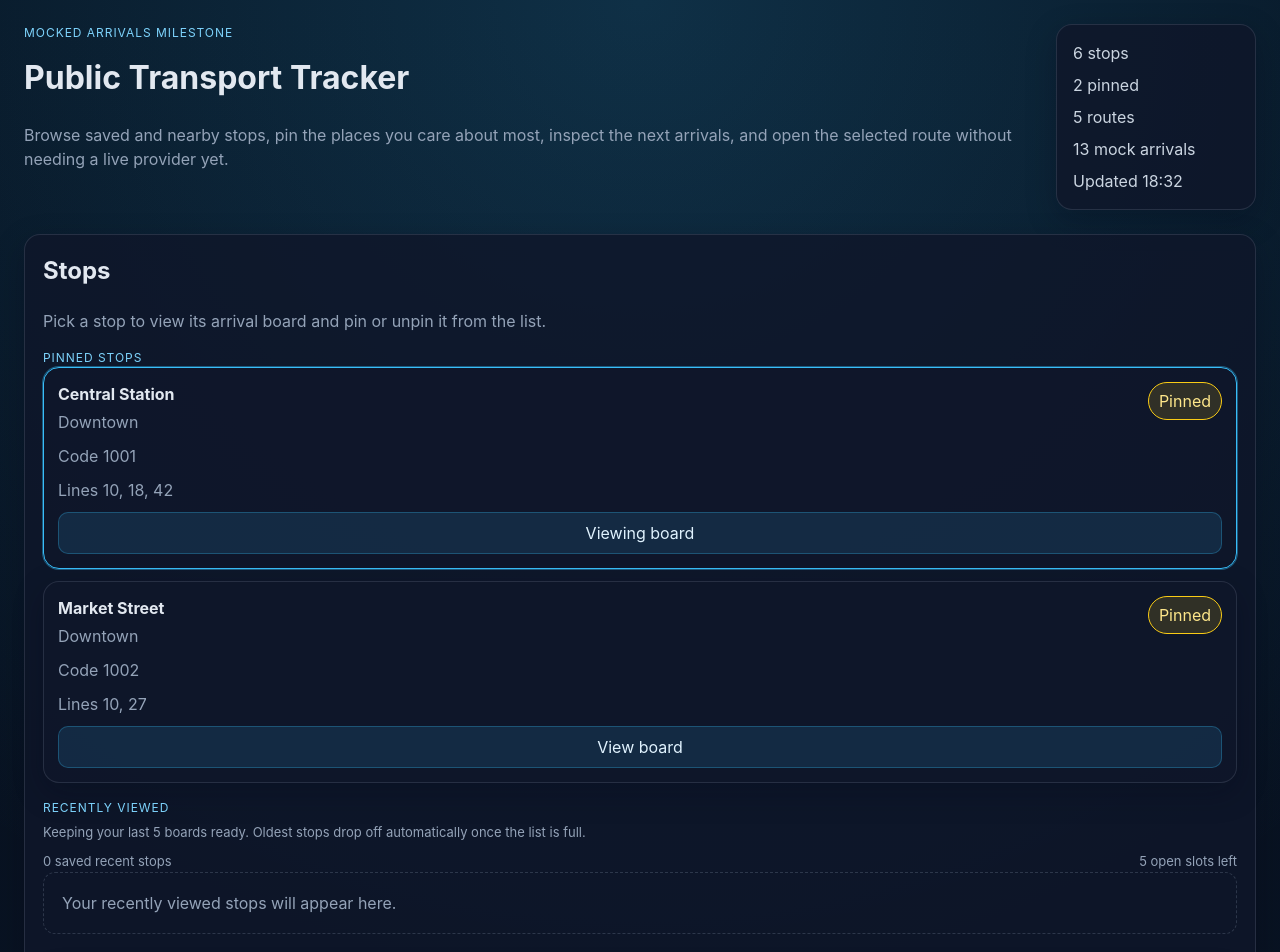
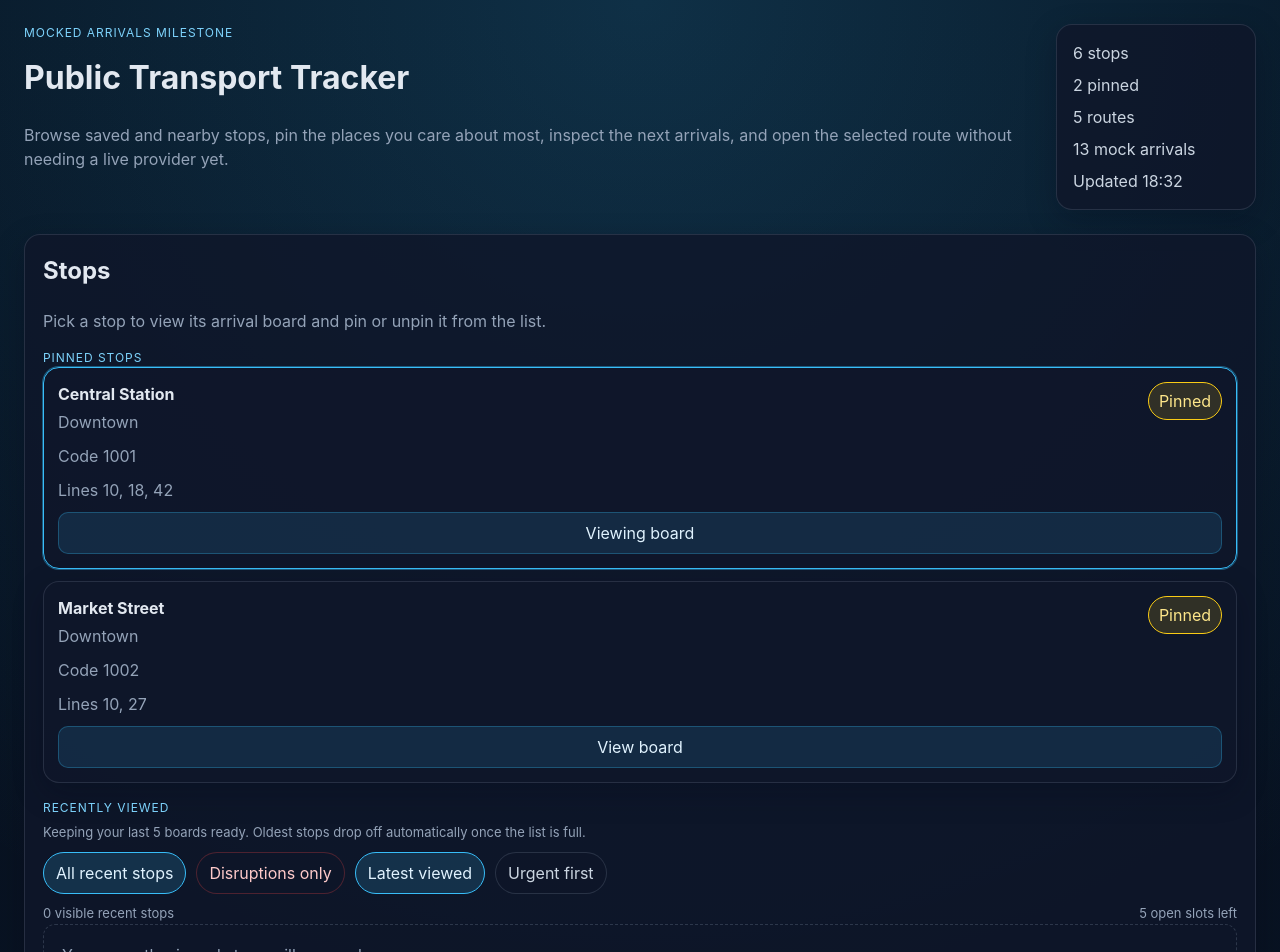
Before and after one commit to RivkindLeon/public-transport-tracker, a React (Vite) app: page / in a window 1280 px wide. Shown: the top 952 px of the page. Built offline with nearby package versions, Linux system fonts and the light colour scheme.

Commit message:
Add recent history prioritization controls (#15)
* feat: prioritize recent stop history

* feat: persist recent history controls

```diff
--- a/src/App.tsx
+++ b/src/App.tsx
@@ -15,6 +15,8 @@ export default function App() {
     nearbyStops,
     activeLine,
     availableLines,
+    recentStopFilter,
+    recentStopSort,
     boardView,
     arrivals,
     lineFilteredArrivals,
@@ -22,6 +24,8 @@ export default function App() {
     selectedArrivalId,
     selectedRoute,
     setActiveLine,
+    setRecentStopFilter,
+    setRecentStopSort,
     setBoardView,
     setSelectedArrivalId,
     handleStopSelect,
@@ -57,10 +61,14 @@ export default function App() {
           nearbyStops={nearbyStops}
           recentStops={recentStops}
           selectedStopId={selectedStopId}
+          recentStopFilter={recentStopFilter}
+          recentStopSort={recentStopSort}
           onStopSelect={handleStopSelect}
           onFavoriteToggle={handleFavoriteToggle}
           onRecentHistoryClear={handleRecentHistoryClear}
           onRecentStopDismiss={handleRecentStopDismiss}
+          onRecentStopFilterChange={setRecentStopFilter}
+          onRecentStopSortChange={setRecentStopSort}
         />
 
         <ArrivalsPanel
--- a/src/components/StopPanel.tsx
+++ b/src/components/StopPanel.tsx
@@ -1,5 +1,5 @@
 import { maxRecentStops } from '../constants';
-import type { Stop } from '../types';
+import type { RecentStopFilter, RecentStopSort, Stop } from '../types';
 import {
   formatRecentView,
   getRecentStopDisruptionSummary,
@@ -15,10 +15,14 @@ type StopPanelProps = {
   nearbyStops: Stop[];
   recentStops: RecentStopEntry[];
   selectedStopId: string;
+  recentStopFilter: RecentStopFilter;
+  recentStopSort: RecentStopSort;
   onStopSelect: (stopId: string) => void;
   onFavoriteToggle: (stopId: string) => void;
   onRecentHistoryClear: () => void;
   onRecentStopDismiss: (stopId: string) => void;
+  onRecentStopFilterChange: (filter: RecentStopFilter) => void;
+  onRecentStopSortChange: (sort: RecentStopSort) => void;
 };
 
 export function StopPanel({
@@ -26,10 +30,14 @@ export function StopPanel({
   nearbyStops,
   recentStops,
   selectedStopId,
+  recentStopFilter,
+  recentStopSort,
   onStopSelect,
   onFavoriteToggle,
   onRecentHistoryClear,
   onRecentStopDismiss,
+  onRecentStopFilterChange,
+  onRecentStopSortChange,
 }: StopPanelProps) {
   const renderStopCard = (
     stop: Stop,
@@ -97,18 +105,54 @@ export function StopPanel({
             </button>
           ) : null}
         </div>
+        <div className="filter-toolbar compact-filter-toolbar">
+          <button
+            type="button"
+            className={`filter-chip ${recentStopFilter === 'all' ? 'selected' : ''}`}
+            onClick={() => onRecentStopFilterChange('all')}
+          >
+            All recent stops
+          </button>
+          <button
+            type="button"
+            className={`filter-chip filter-chip-alert ${recentStopFilter === 'disrupted' ? 'selected' : ''}`}
+            onClick={() => onRecentStopFilterChange('disrupted')}
+          >
+            Disruptions only
+          </button>
+          <button
+            type="button"
+            className={`filter-chip ${recentStopSort === 'recent' ? 'selected' : ''}`}
+            onClick={() => onRecentStopSortChange('recent')}
+          >
+            Latest viewed
+          </button>
+          <button
+            type="button"
+            className={`filter-chip ${recentStopSort === 'urgent' ? 'selected' : ''}`}
+            onClick={() => onRecentStopSortChange('urgent')}
+          >
+            Urgent first
+          </button>
+        </div>
         <div className="board-summary recent-history-summary">
-          <span>{recentStops.length} saved recent stops</span>
+          <span>{recentStops.length} visible recent stops</span>
           <span>
-            {recentStops.length === maxRecentStops
-              ? 'History is full'
-              : `${maxRecentStops - recentStops.length} open slots left`}
+            {recentStopFilter === 'disrupted'
+              ? 'Showing only saved boards with delays or cancellations'
+              : recentStops.length === maxRecentStops
+                ? 'History is full'
+                : `${maxRecentStops - recentStops.length} open slots left`}
           </span>
         </div>
         <div className="stop-list">
           {recentStops.length === 0 ? (
             <div className="empty-state compact-empty-state">
-              <p>Your recently viewed stops will appear here.</p>
+              <p>
+                {recentStopFilter === 'disrupted'
+                  ? 'No saved recent stops currently have delays or cancellations.'
+                  : 'Your recently viewed stops will appear here.'}
+              </p>
             </div>
           ) : (
             recentStops.map(({ stop, viewedAt }) => {
--- a/src/constants.ts
+++ b/src/constants.ts
@@ -9,6 +9,8 @@ export const storageKeys = {
   activeLine: 'public-transport-tracker.active-line',
   selectedArrivals: 'public-transport-tracker.selected-arrivals',
   recentStops: 'public-transport-tracker.recent-stop-views',
+  recentStopFilter: 'public-transport-tracker.recent-stop-filter',
+  recentStopSort: 'public-transport-tracker.recent-stop-sort',
 } as const;
 
 export const maxRecentStops = 5;
--- a/src/hooks/useTransportTrackerState.ts
+++ b/src/hooks/useTransportTrackerState.ts
@@ -1,14 +1,18 @@
 import { useEffect, useMemo, useState } from 'react';
 import { getRoute, getStopArrivals } from '../data/mockData';
 import { maxRecentStops, snapshot, storageKeys } from '../constants';
-import type { Stop } from '../types';
+import type { RecentStopFilter, RecentStopSort, Stop } from '../types';
 import {
+  filterRecentStopViews,
   getInitialActiveLine,
+  getInitialRecentStopFilter,
+  getInitialRecentStopSort,
   getInitialRecentStopViews,
   getInitialSelectedArrivalId,
   getInitialSelectedStopId,
   getInitialStops,
   getSavedSelectedArrivals,
+  sortRecentStopViews,
   sortStops,
 } from '../utils';
 
@@ -22,6 +26,12 @@ export function useTransportTrackerState() {
   );
   const [activeLine, setActiveLine] = useState<'all' | string>(() =>
     getInitialActiveLine(getInitialSelectedStopId()),
+  );
+  const [recentStopFilter, setRecentStopFilter] = useState<RecentStopFilter>(
+    () => getInitialRecentStopFilter(),
+  );
+  const [recentStopSort, setRecentStopSort] = useState<RecentStopSort>(() =>
+    getInitialRecentStopSort(),
   );
   const [boardView, setBoardView] = useState<'all' | 'disrupted' | 'smooth'>(
     'all',
@@ -71,7 +81,10 @@ export function useTransportTrackerState() {
     : undefined;
 
   const favoriteStops = stops.filter((stop) => stop.isFavorite);
-  const recentStops = recentStopViews
+  const recentStops = sortRecentStopViews(
+    filterRecentStopViews(recentStopViews, recentStopFilter),
+    recentStopSort,
+  )
     .map((recentStopView) => {
       const stop = stops.find(
         (candidateStop) => candidateStop.id === recentStopView.stopId,
@@ -83,7 +96,7 @@ export function useTransportTrackerState() {
       (entry): entry is (typeof recentStopViews)[number] & { stop: Stop } =>
         Boolean(entry),
     );
-  const recentStopIds = new Set(recentStops.map((entry) => entry.stop.id));
+  const recentStopIds = new Set(recentStopViews.map((entry) => entry.stopId));
   const nearbyStops = stops.filter(
     (stop) => !stop.isFavorite && !recentStopIds.has(stop.id),
   );
@@ -107,6 +120,14 @@ export function useTransportTrackerState() {
       JSON.stringify(recentStopViews),
     );
   }, [recentStopViews]);
+
+  useEffect(() => {
+    window.localStorage.setItem(storageKeys.recentStopFilter, recentStopFilter);
+  }, [recentStopFilter]);
+
+  useEffect(() => {
+    window.localStorage.setItem(storageKeys.recentStopSort, recentStopSort);
+  }, [recentStopSort]);
 
   useEffect(() => {
     window.localStorage.setItem(storageKeys.activeLine, activeLine);
@@ -192,6 +213,8 @@ export function useTransportTrackerState() {
     nearbyStops,
     activeLine,
     availableLines,
+    recentStopFilter,
+    recentStopSort,
     boardView,
     arrivals,
     lineFilteredArrivals,
@@ -199,6 +222,8 @@ export function useTransportTrackerState() {
     selectedArrivalId,
     selectedRoute,
     setActiveLine,
+    setRecentStopFilter,
+    setRecentStopSort,
     setBoardView,
     setSelectedArrivalId,
     handleStopSelect,
--- a/src/styles.css
+++ b/src/styles.css
@@ -140,6 +140,10 @@ p {
 .alert-card,
 .route-stops {
   margin-top: 16px;
+}
+
+.compact-filter-toolbar {
+  margin-top: 10px;
 }
 
 .stop-list,
--- a/src/types.ts
+++ b/src/types.ts
@@ -42,3 +42,6 @@ export type TransportSnapshot = {
   routes: Route[];
   arrivals: Arrival[];
 };
+
+export type RecentStopFilter = 'all' | 'disrupted';
+export type RecentStopSort = 'recent' | 'urgent';
--- a/src/utils.ts
+++ b/src/utils.ts
@@ -1,6 +1,6 @@
 import { getStopArrivals } from './data/mockData';
 import { maxRecentStops, snapshot, storageKeys } from './constants';
-import type { Stop } from './types';
+import type { RecentStopFilter, RecentStopSort, Stop } from './types';
 
 export type RecentStopView = {
   stopId: string;
@@ -10,6 +10,7 @@ export type RecentStopView = {
 export type RecentStopDisruptionSummary = {
   label: string;
   tone: 'calm' | 'warning';
+  disruptedCount: number;
 };
 
 export const sortStops = (stops: Stop[]) =>
@@ -108,6 +109,27 @@ export const getInitialActiveLine = (selectedStopId: string) => {
   }
 
   return 'all';
+};
+
+export const getInitialRecentStopFilter = (): RecentStopFilter => {
+  if (typeof window === 'undefined') {
+    return 'all';
+  }
+
+  return window.localStorage.getItem(storageKeys.recentStopFilter) ===
+    'disrupted'
+    ? 'disrupted'
+    : 'all';
+};
+
+export const getInitialRecentStopSort = (): RecentStopSort => {
+  if (typeof window === 'undefined') {
+    return 'recent';
+  }
+
+  return window.localStorage.getItem(storageKeys.recentStopSort) === 'urgent'
+    ? 'urgent'
+    : 'recent';
 };
 
 export const getInitialSelectedArrivalId = (
@@ -232,6 +254,7 @@ export const getRecentStopDisruptionSummary = (
     return {
       label: `${stopArrivals.length} smooth arrivals right now`,
       tone: 'calm',
+      disruptedCount: 0,
     };
   }
 
@@ -249,5 +272,58 @@ export const getRecentStopDisruptionSummary = (
   return {
     label: `${disruptedArrivals.length} disrupted arrivals · ${disruptionBreakdown}`,
     tone: 'warning',
+    disruptedCount: disruptedArrivals.length,
   };
 };
+
+export const getRecentStopUrgencyMinutes = (stopId: string) => {
+  const nextArrival = getStopArrivals(stopId)[0];
+
+  if (!nextArrival) {
+    return Number.POSITIVE_INFINITY;
+  }
+
+  return new Date(nextArrival.expectedAt).getTime() - Date.now();
+};
+
+export const filterRecentStopViews = (
+  recentStopViews: RecentStopView[],
+  filter: RecentStopFilter,
+) => {
+  if (filter === 'all') {
+    return recentStopViews;
+  }
+
+  return recentStopViews.filter(
+    (entry) => getRecentStopDisruptionSummary(entry.stopId).disruptedCount > 0,
+  );
+};
+
+export const sortRecentStopViews = (
+  recentStopViews: RecentStopView[],
+  sort: RecentStopSort,
+) => {
+  return [...recentStopViews].sort((left, right) => {
+    if (sort === 'urgent') {
+      const disruptionDelta =
+        getRecentStopDisruptionSummary(right.stopId).disruptedCount -
+        getRecentStopDisruptionSummary(left.stopId).disruptedCount;
+
+      if (disruptionDelta !== 0) {
+        return disruptionDelta;
+      }
+
+      const urgencyDelta =
+        getRecentStopUrgencyMinutes(left.stopId) -
+        getRecentStopUrgencyMinutes(right.stopId);
+
+      if (urgencyDelta !== 0) {
+        return urgencyDelta;
+      }
+    }
+
+    return (
+      new Date(right.viewedAt).getTime() - new Date(left.viewedAt).getTime()
+    );
+  });
+};
```
